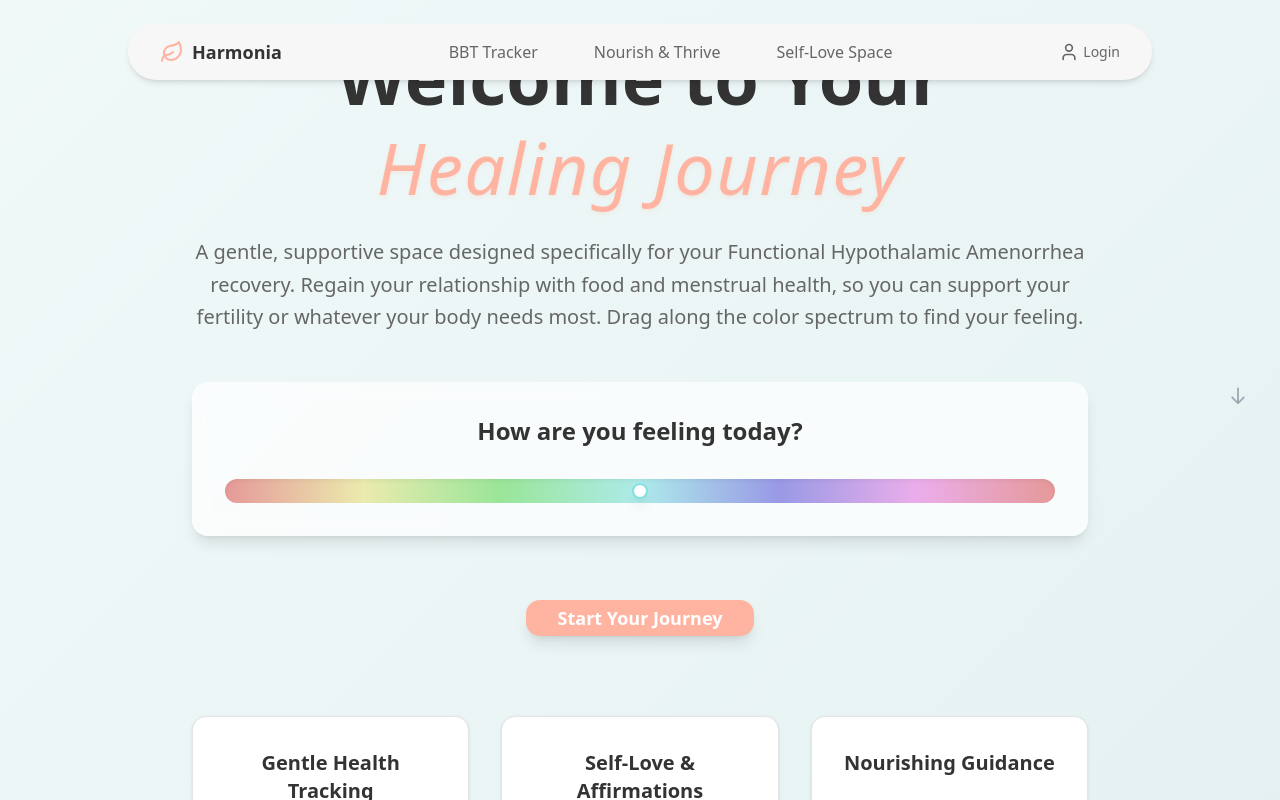
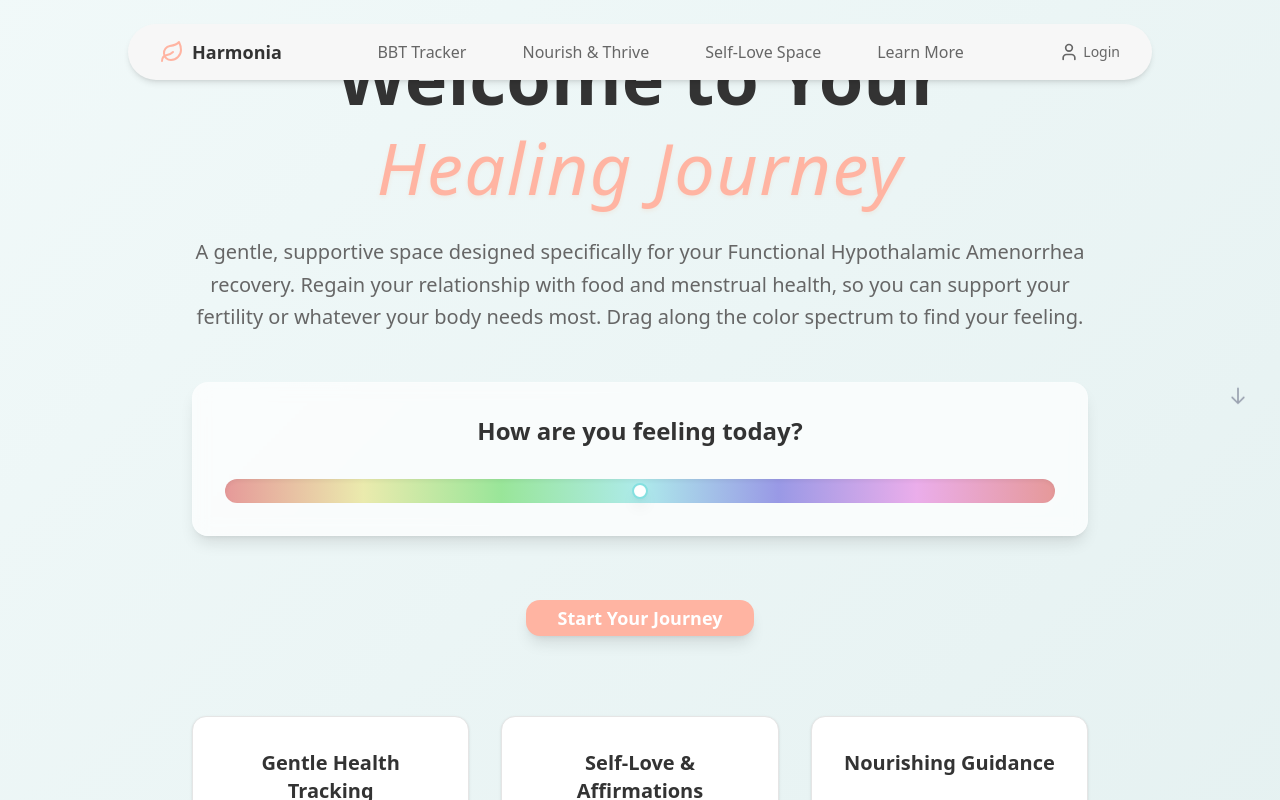
Before and after one commit to happiestbee/hophacks25, a Next.js app in the folder fha-recovery-app/: page / in a window 1280 px wide. Shown: the top 800 px of the page. Built offline with nearby package versions, Linux system fonts and the light colour scheme; no server answers.

Commit message:
Added empty learn more page

```diff
--- /dev/null
+++ b/fha-recovery-app/src/app/learn-more/page.tsx
@@ -0,0 +1,27 @@
+import PageLayout from '@/components/layout/PageLayout'
+import { Card, CardContent, CardHeader, CardTitle } from '@/components/ui/card'
+
+export default function LearnMore() {
+  return (
+    <PageLayout>
+      <div className="space-y-6">
+        <div className="text-center space-y-2">
+          <h1 className="text-3xl font-bold text-[#333333]">Learn More</h1>
+          <p className="text-[#666666]">Discover resources and information for your healing journey</p>
+        </div>
+
+        <Card>
+          <CardHeader>
+            <CardTitle className="text-[#333333]">Coming Soon</CardTitle>
+          </CardHeader>
+          <CardContent>
+            <p className="text-[#666666]">
+              This page will contain educational resources, articles, and helpful information
+              about Functional Hypothalamic Amenorrhea recovery. Check back soon for updates!
+            </p>
+          </CardContent>
+        </Card>
+      </div>
+    </PageLayout>
+  )
+}
--- a/fha-recovery-app/src/components/layout/Navbar.tsx
+++ b/fha-recovery-app/src/components/layout/Navbar.tsx
@@ -56,6 +56,16 @@ export default function Navbar() {
             >
               Self-Love Space
             </Link>
+            <Link
+              href="/learn-more"
+              className={`font-medium px-4 py-1.5 rounded-full transition-colors ${
+                isActive('/learn-more')
+                  ? 'bg-[#FFB4A2] text-white'
+                  : 'text-[#666666] hover:text-[#FFB4A2]'
+              }`}
+            >
+              Learn More
+            </Link>
           </div>
 
           {/* User Account Section - Right Section */}
```
